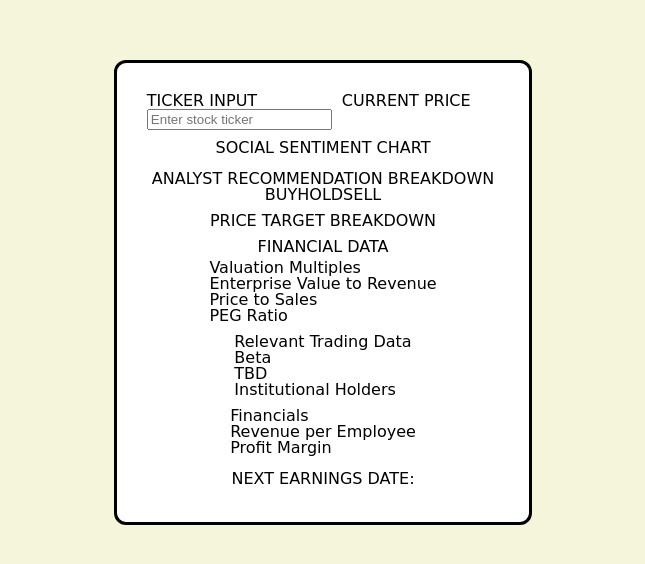
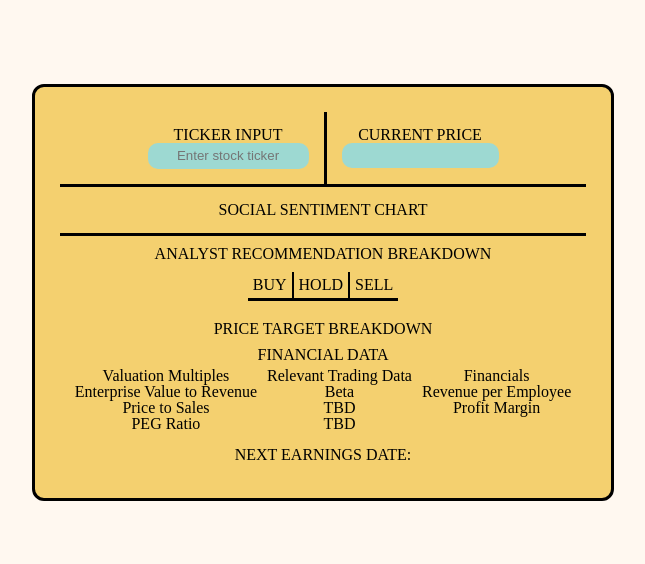
Before and after one commit to pchandu/my-finance-intern, a website: page index.html in a window 1280 px wide. Shown: the part 108-672 px from the top of the page, without its empty margins (317-962 px from the left). Drawn offline with Linux system fonts and the light colour scheme; a web font is replaced by a local one.

Commit message:
styling changes

```diff
--- a/index.html
+++ b/index.html
@@ -8,6 +8,7 @@
     <link rel="preconnect" href="https://fonts.gstatic.com">
     <link href="https://fonts.googleapis.com/css2?family=Life+Savers:wght@700&family=Playfair+Display&family=Yeon+Sung&display=swap" rel="stylesheet">
     <title>My Finance Intern</title>
+    <!-- <script data-main="./app.js" src="require.js"></script> -->
 </head>
 
 <body>
@@ -58,6 +59,7 @@
                 </div>
                 <div class="meaningful-financial-data">
                     FINANCIAL DATA
+                    <div class="financial-data-container">
                         <div class="column-1">
                             Valuation Multiples
                             <div class="data-A" >
@@ -84,7 +86,7 @@
                                 TBD
                             </div>
                             <div class="data-F" id="data-F">
-                            Institutional Holders
+                                TBD
                                 <p id="institutional-holders"></p>
                             </div>
                         </div>
@@ -101,6 +103,7 @@
                             </div>
                             <div class="data-I" id="data-I">
 
+                            </div>
                         </div>
                     </div>
                 </div>
@@ -122,10 +125,23 @@
                 //check if the input is not blank
                 //pass the input into the first API call to get the stock quote data
                 console.log("testing out the IEX call from this file");
-                fetch(`https://cloud.iexapis.com/stable/time-series/PREMIUM_KAVOUT_KSCORE/${symbol}?token=${token}`)
+                fetch(`https://cloud.iexapis.com/stable/stock/${symbol}/quote?token=${token}`)
                     .then((response) => response.json())
                     .then(data => {
-                    console.log(data)
+                        document.getElementById("current-price-output").innerHTML=`$${data.iexClose}`;
+                    });
+
+                //Advanced Stats --
+                fetch(`https://cloud.iexapis.com/stable/stock/${symbol}/advanced-stats?token=${token}`)
+                    .then((response) => response.json())
+                    .then(data => {
+                        debugger
+                        document.getElementById("ev-to-rev").innerHTML=`${data.enterpriseValueToRevenue}x`;
+                        document.getElementById("price-to-sales").innerHTML=`${parseFloat(data.priceToSales.toFixed(2))}x`;
+                        document.getElementById("peg-ratio").innerHTML=`${parseFloat(data.pegRatio).toFixed(2)}x`;
+                        document.getElementById("beta").innerHTML=`${parseFloat(data.beta).toFixed(2)}`;
+                        document.getElementById("profit-margin").innerHTML=data.profitMargin;
+                        document.getElementById("rev-per-employee").innerHTML=`$${data.revenuePerEmployee}`;
                     });
             }
         })
--- a/src/styles/global.css
+++ b/src/styles/global.css
@@ -10,8 +10,8 @@
 
      width: 100%;
      height: 100%;
-     background:beige;
-     font-family: 'Life Savers', cursive;
+     background: #FFF8F0;
+     /* font-family: 'Life Savers', cursive; */
      display: flex;
      flex-direction: column;
      justify-content: center;
@@ -24,32 +24,56 @@
     border: 3px solid black;
     border-radius: 12px;
     padding: 25px;
-    background-color: white;
+    background-color: #F4D06F;
 }
 
 /* Section One */
 .company-basic-info{
     display: flex;
-
+    border-bottom: black solid 3px;
+    align-items: center;
+    justify-content: center;
 }
 /* TICKER INPUT FIELD  */
 .ticker-container{
     display: flex;
     flex-direction: column;
-    padding: 5px;
+    padding: 15px;
+    border-right: black solid 3px;
+    align-items: center;
 }
 
 .ticker-input{
     display: flex;
     flex-direction: column;
     align-items: center;
+    padding: 2px;
+    background: #9DD9D2;
+    border-radius: 10px;
+    border-style: none;
+    text-align: center;
+    height: 22px;
+    width: 157px;
+    color: #4D3F78;
 }
 /* CURRENT PRICE OUTPUT  */
 .current-price-container{
-    padding: 5px;
+    padding: 15px;
     display: flex;
     flex-direction: column;
     align-items: center;
+}
+
+.current-price-output{
+    width: 153px;
+    height: 21px;
+    text-align: center;
+    font-size: large;
+    font-weight: 700;
+    padding: 2px;
+    background: #9DD9D2;
+    border-radius: 10px;
+    color: #4D3F78;
 }
 /* Section Two */
 /* SOCIAL SENTIMENT  */
@@ -57,7 +81,8 @@
     display: flex;
     align-items: center;
     justify-content: center;
-    padding: 5px;
+    padding: 15px;
+    border-bottom: black solid 3px;
 }
 /* CHART  */
 /* Section Three */
@@ -79,6 +104,20 @@
 
 .ratings-container{
     display: flex;
+    padding: 10px;
+}
+
+.ratings-container > div {
+    padding: 5px;
+    width: 100%;
+    justify-content: center;
+    border-bottom: black solid 3px;
+}
+
+.hold-rating{
+    border-left: black solid 2px;
+    border-right: black solid 2px;
+
 }
 /* PRICE TARGET BREAKDOWN  */
 .price-targets{
@@ -89,10 +128,25 @@
     display: flex;
     align-items: center;
     justify-content: center;
+    padding: 5px;
     flex-direction: column;
-    padding: 5px;
 }
 
+.financial-data-container{
+    display: flex;
+}
+
+.financial-data-container > div {
+    display: flex;
+    flex-direction: column;
+    align-items: center;
+}
+
+.financial-data-container > div > div {
+    display: flex;
+    flex-direction: column;
+    align-items: center;
+}
 /* A,B,C  */
 .column-1{
     padding: 5px;
```
Also changed, not shown: app.js (+26 -0 lines), package.json (+4 -11 lines), 1 other file. Lines whose indentation alone changed are shown as unchanged.
